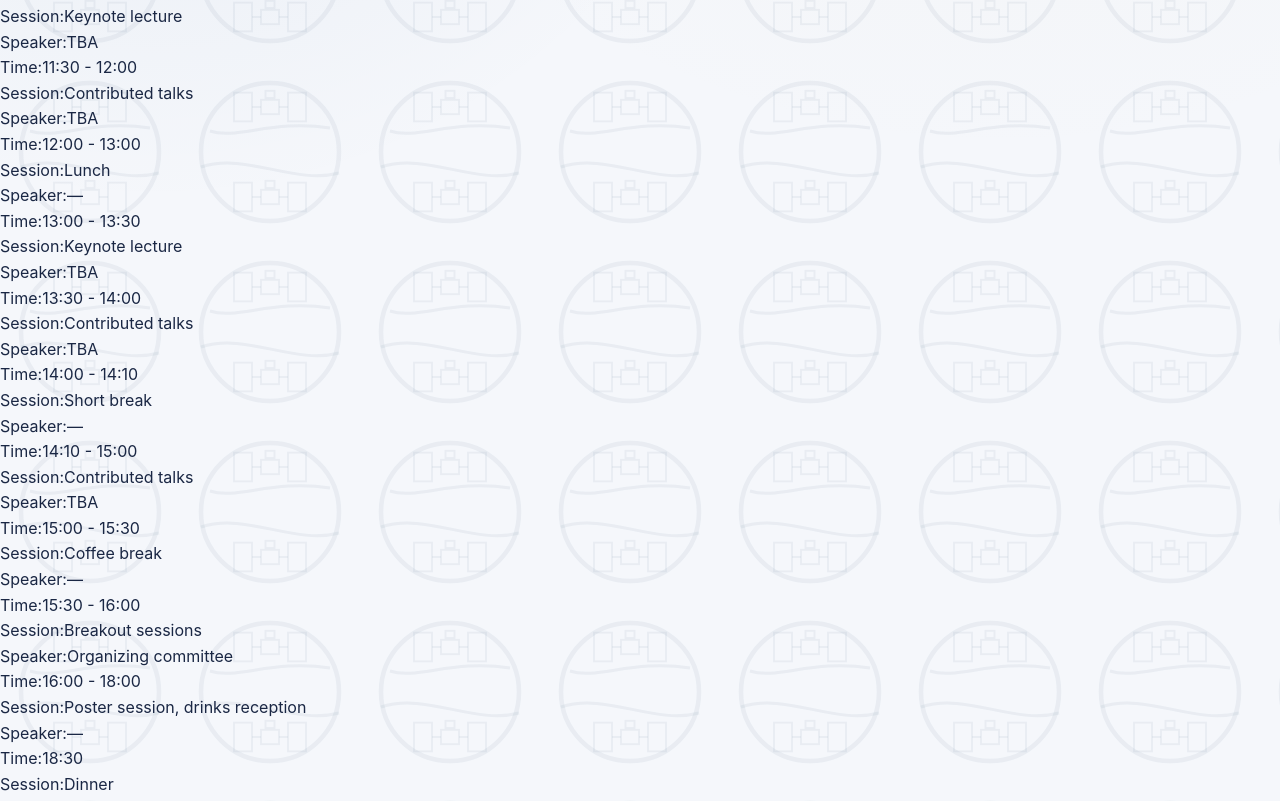
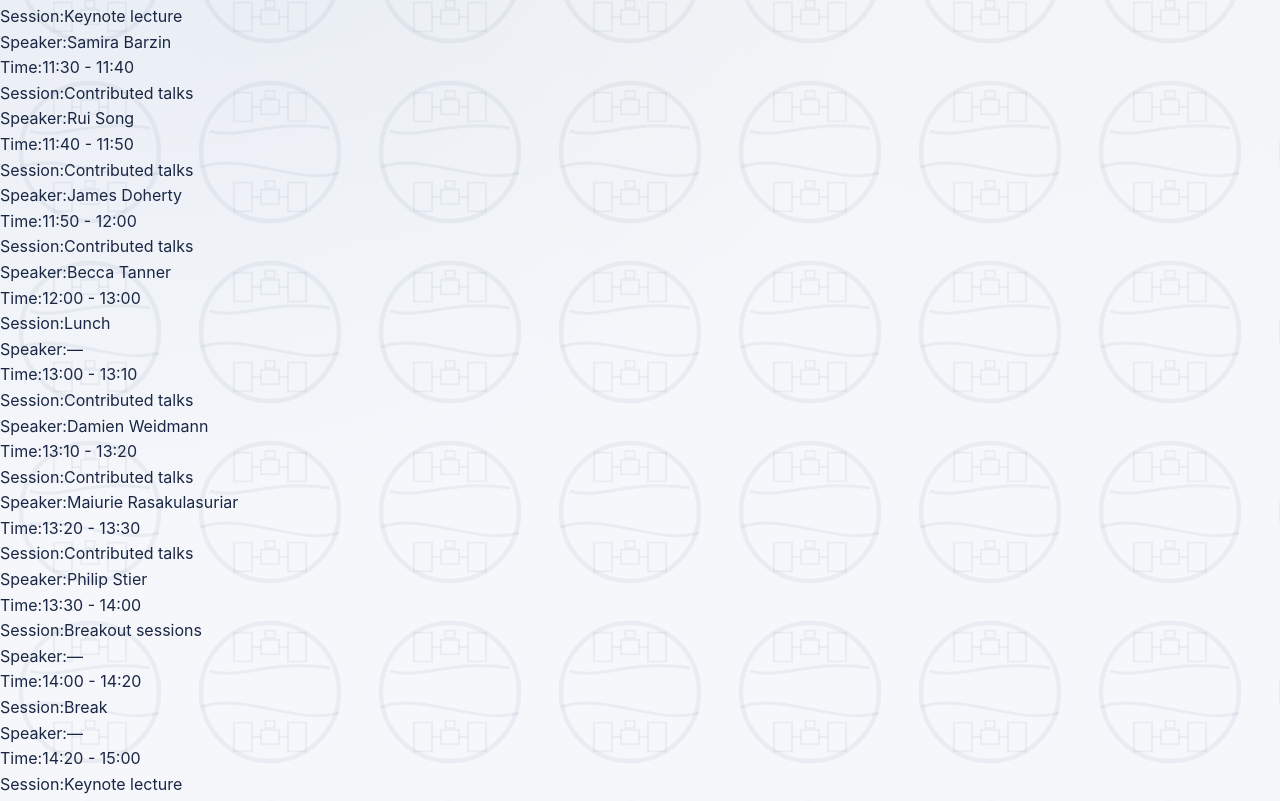
Before and after one commit to vusalosmanov/Event, a Next.js app: page / in a window 1280 px wide. Shown: the part 838-1639 px from the top of the page. Built offline with nearby package versions, Linux system fonts and the light colour scheme.

Commit message:
Update Programe component

```diff
--- a/src/components/Programe.js
+++ b/src/components/Programe.js
@@ -3,19 +3,31 @@
 export default function Programme() {
   const schedule = [
     { time: "10:30 - 11:00", session: "Registration", speaker: "" },
-    { time: "11:00 - 11:05", session: "Welcome remarks", speaker: "TBA" },
-    { time: "11:05 - 11:30", session: "Keynote lecture", speaker: "TBA" },
-    { time: "11:30 - 12:00", session: "Contributed talks", speaker: "TBA" },
+    { time: "11:00 - 11:05", session: "Welcome remarks", speaker: "Don Grainger" },
+    { time: "11:05 - 11:30", session: "Keynote lecture", speaker: "Samira Barzin" },
+    { time: "11:30 - 11:40", session: "Contributed talks", speaker: "Rui Song" },
+    { time: "11:40 - 11:50", session: "Contributed talks", speaker: "James Doherty" },
+    { time: "11:50 - 12:00", session: "Contributed talks", speaker: "Becca Tanner" },
     { time: "12:00 - 13:00", session: "Lunch", speaker: "" },
-    { time: "13:00 - 13:30", session: "Keynote lecture", speaker: "TBA" },
-    { time: "13:30 - 14:00", session: "Contributed talks", speaker: "TBA" },
-    { time: "14:00 - 14:10", session: "Short break", speaker: "" },
-    { time: "14:10 - 15:00", session: "Contributed talks", speaker: "TBA" },
-    { time: "15:00 - 15:30", session: "Coffee break", speaker: "" },
-    { time: "15:30 - 16:00", session: "Breakout sessions", speaker: "Organizing committee" },
-    { time: "16:00 - 18:00", session: "Poster session, drinks reception", speaker: "" },
+    { time: "13:00 - 13:10", session: "Contributed talks", speaker: "Damien Weidmann" },
+    { time: "13:10 - 13:20", session: "Contributed talks", speaker: "Maiurie Rasakulasuriar" },
+    { time: "13:20 - 13:30", session: "Contributed talks", speaker: "Philip Stier" },
+    { time: "13:30 - 14:00", session: "Breakout sessions", speaker: "" },
+    { time: "14:00 - 14:20", session: "Break", speaker: "" },
+    { time: "14:20 - 15:00", session: "Keynote lecture", speaker: "Erwan Rivault" },
+    { time: "15:00 - 15:10", session: "Contributed talks", speaker: "Richard Walker" },
+    { time: "15:10 - 15:20", session: "Contributed talks", speaker: "Amy Morgan" },
+    { time: "15:20 - 15:50", session: "Coffee break", speaker: "" },
+    { time: "15:50 - 16:00", session: "Contributed talks", speaker: "Rebekah Rhodes" },
+    { time: "16:10 - 16:20", session: "Contributed talks", speaker: "Elisa Carboni" },
+    { time: "16:20 - 16:30", session: "Contributed talks", speaker: "Nick Everard" },
+    { time: "16:30 - 16:40", session: "Contributed talks", speaker: "Kendall Jeffreys" },
+    { time: "16:40 - 16:50", session: "Contributed talks", speaker: "Pirta Palola" },
+    { time: "16:50 - 17:00", session: "Closing remarks", speaker: "Isabelle Taylor" },
+    { time: "17:00 - 18:00", session: "Poster session, networking", speaker: "" },
     { time: "18:30", session: "Dinner", speaker: "" },
   ];
+
 
   return (
     <section id="programme" className="py-8 px-4 sm:px-8 lg:px-16 max-w-[1300px] mx-auto">
```
